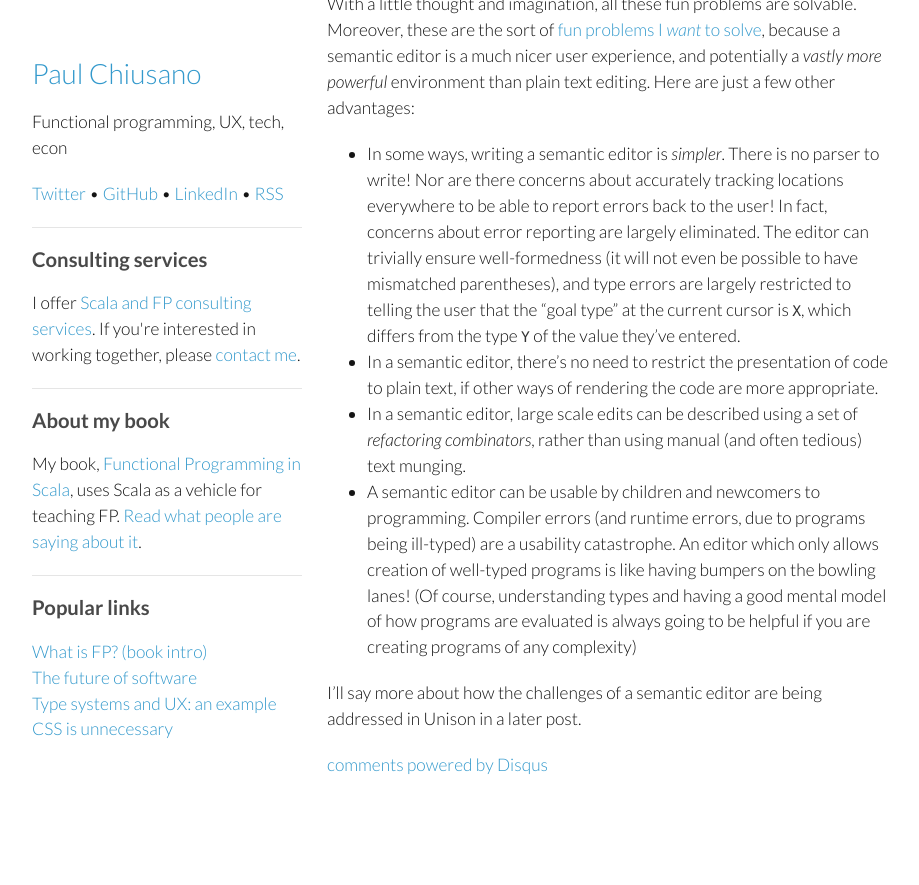
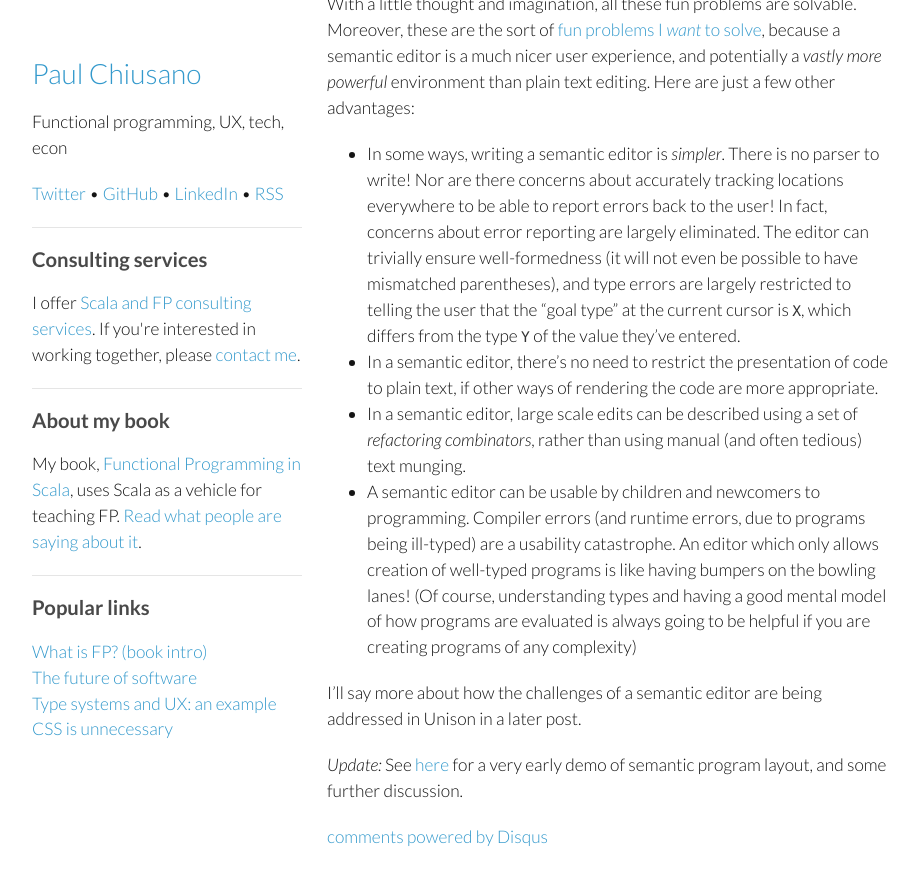
Before and after one commit to pchiusano/pchiusano.github.io, a Jekyll site: the page built from _posts/2014-09-30-punchcard-era.markdown, in a window 1280 px wide and 900 px high, scrolled down 1516 px. Shown: the top 885 px of the window, without its empty margins (178-1097 px from the left). Built offline with Jekyll 4.4.1, drawn with Linux system fonts in a browser that asks for light colours; comment, search, counter and statistics services are not loaded; before the commit the page ends 2344 px from its top, so only the background shows below that.

Commit message:
Update 2014-09-30-punchcard-era.markdown

```diff
--- a/_posts/2014-09-30-punchcard-era.markdown
+++ b/_posts/2014-09-30-punchcard-era.markdown
@@ -25,3 +25,5 @@ With a little thought and imagination, all these fun problems are solvable. More
 * A semantic editor can be usable by children and newcomers to programming. Compiler errors (and runtime errors, due to programs being ill-typed) are a usability catastrophe. An editor which only allows creation of well-typed programs is like having bumpers on the bowling lanes! (Of course, understanding types and having a good mental model of how programs are evaluated is always going to be helpful if you are creating programs of any complexity)
 
 I'll say more about how the challenges of a semantic editor are being addressed in Unison in a later post.
+
+_Update:_ See [here](/2014-09-30/semantic-layout) for a very early demo of semantic program layout, and some further discussion.
```
